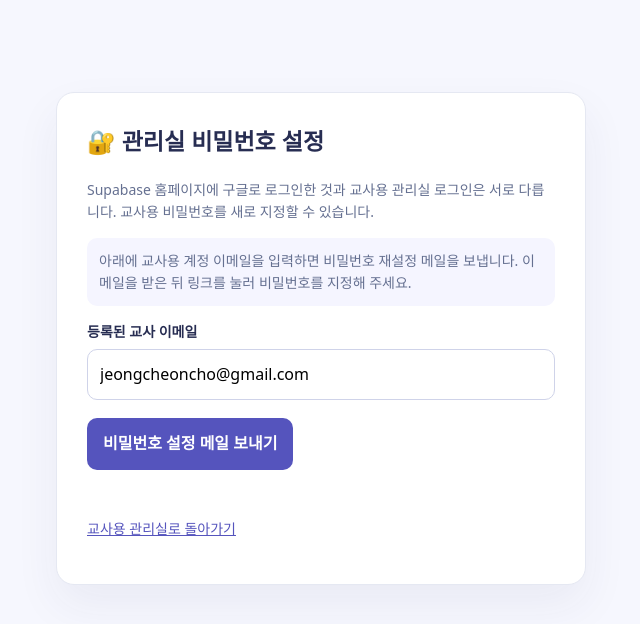
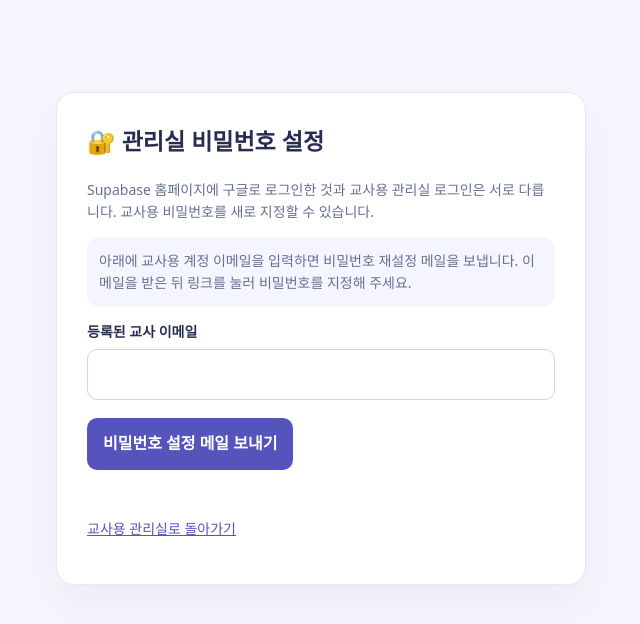
Before and after one commit to jeongcheoncho-ai/-1, a plain HTML site: page reset.html in a window 1280 px wide. Shown: the whole page, without its empty margins (319-959 px from the left). Drawn offline with nearby package versions, Linux system fonts and the light colour scheme.

Commit message:
Avoid exposing teacher email on public reset page

```diff
--- a/reset.html
+++ b/reset.html
@@ -6,7 +6,7 @@
 <h1>🔐 관리실 비밀번호 설정</h1>
 <p>Supabase 홈페이지에 구글로 로그인한 것과 교사용 관리실 로그인은 서로 다릅니다. 교사용 비밀번호를 새로 지정할 수 있습니다.</p>
 <div id="request"><p class="notice">아래에 교사용 계정 이메일을 입력하면 비밀번호 재설정 메일을 보냅니다. 이메일을 받은 뒤 링크를 눌러 비밀번호를 지정해 주세요.</p>
-<form id="requestForm"><label for="email">등록된 교사 이메일</label><input id="email" type="email" required autocomplete="email" value="jeongcheoncho@gmail.com"><button type="submit" id="send">비밀번호 설정 메일 보내기</button></form>
+<form id="requestForm"><label for="email">등록된 교사 이메일</label><input id="email" type="email" required autocomplete="email"><button type="submit" id="send">비밀번호 설정 메일 보내기</button></form>
 </div>
 <div id="change" class="hide"><p class="notice">메일의 인증 링크를 확인했습니다. 새 비밀번호를 등록하세요.</p>
 <form id="changeForm"><label for="newPassword">새 비밀번호 (8자 이상)</label><input type="password" id="newPassword" minlength="8" required autocomplete="new-password"><label for="newPasswordConfirm">새 비밀번호 다시 입력</label><input type="password" id="newPasswordConfirm" minlength="8" required autocomplete="new-password"><button type="submit" id="changeBtn">새 비밀번호 저장</button></form></div>
```
